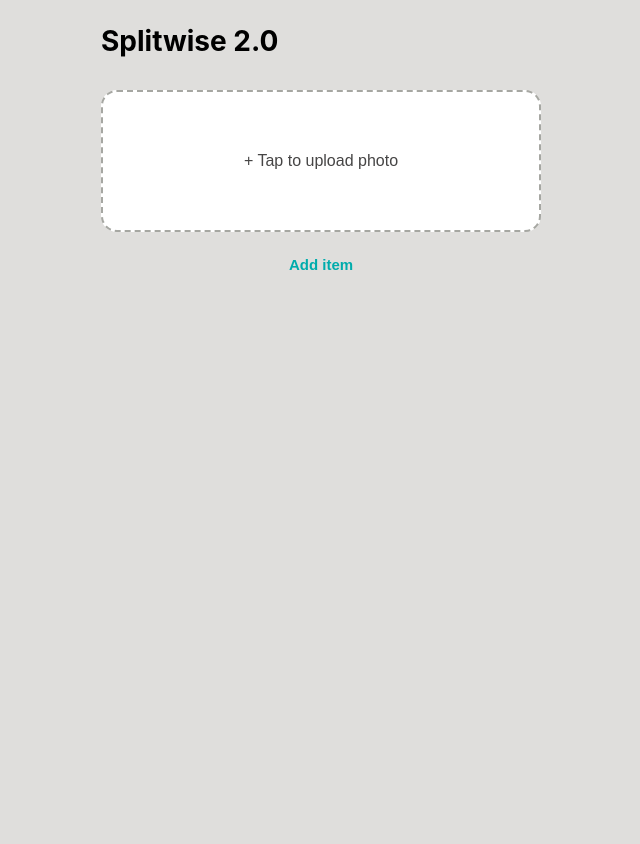
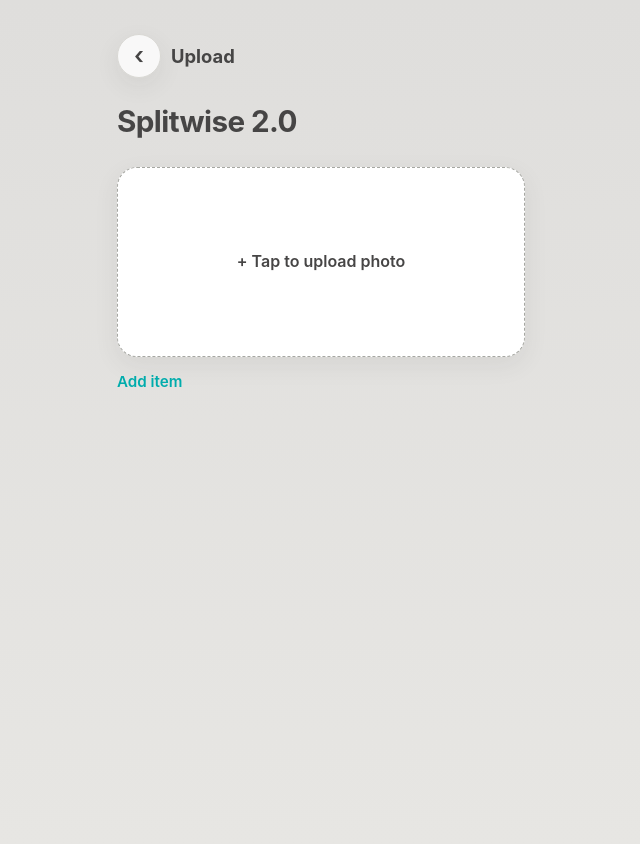
Before and after one commit to riyapanche/Splitwise-2.0, a Flask app: page / in a window 1280 px wide. Shown: the whole page, without its empty margins (319-959 px from the left). Before the commit the page ends 270 px from the top, so only its background shows below. Run offline with Flask 3, Linux system fonts and the light colour scheme.

Commit message:
changed ui to make it more ios like

```diff
--- a/static/style.css
+++ b/static/style.css
@@ -1,16 +1,41 @@
+:root {
+    --bg: #DFDEDC;
+    --accent: #00ACAC;
+    --accent-strong: #00979a;
+    --text: #464545;
+    --muted: #A6A7A2;
+    --surface: #ffffff;
+    --border: #d9d8d4;
+    --shadow: 0 8px 24px rgba(70, 69, 69, 0.08);
+}
+
 * {
     margin: 0;
     padding: 0;
     box-sizing: border-box;
 }
 
+html,
 body {
-    font-family: -apple-system, BlinkMacSystemFont, 'Segoe UI', sans-serif;
-    background-color: #DFDEDC;
-    color: #000000;
+    min-height: 100%;
+}
+
+body {
+    font-family: -apple-system, BlinkMacSystemFont, "Segoe UI", Roboto, sans-serif;
+    font-size: 16px;
+    line-height: 1.45;
+    background: linear-gradient(180deg, var(--bg) 0%, #e7e6e3 100%);
+    color: var(--text);
     max-width: 480px;
     margin: 0 auto;
     min-height: 100vh;
+    padding: calc(20px + env(safe-area-inset-top)) 18px calc(24px + env(safe-area-inset-bottom));
+}
+
+.app-shell {
+    position: relative;
+    width: 100%;
+    min-height: calc(100vh - env(safe-area-inset-top) - env(safe-area-inset-bottom));
 }
 
 .hidden {
@@ -18,74 +43,120 @@ body {
 }
 
 .screen {
-    padding: 24px 20px;
-    min-height: 100vh;
+    position: absolute;
+    inset: 0;
+    padding: 14px 18px calc(24px + env(safe-area-inset-bottom));
     display: flex;
     flex-direction: column;
+    gap: 14px;
+    opacity: 0;
+    visibility: hidden;
+    transform: translateX(18px);
+    transition: opacity 0.25s ease, transform 0.25s ease, visibility 0.25s ease;
 }
 
-.screen.hidden {
-    display: none;
+.screen:not(.hidden) {
+    opacity: 1;
+    visibility: visible;
+    transform: translateX(0);
+}
+
+.screen-topbar {
+    display: flex;
+    align-items: center;
+    gap: 10px;
+    padding-top: env(safe-area-inset-top);
+    margin-bottom: 4px;
+}
+
+.nav-back {
+    width: 44px;
+    height: 44px;
+    min-height: 44px;
+    border-radius: 999px;
+    border: 1px solid var(--border);
+    background: rgba(255, 255, 255, 0.8);
+    color: var(--text);
+    font-size: 24px;
+    line-height: 1;
+    display: inline-flex;
+    align-items: center;
+    justify-content: center;
+    padding: 0;
+    box-shadow: var(--shadow);
+}
+
+.screen-title {
+    font-size: 1.15rem;
+    font-weight: 700;
+    color: var(--text);
+    margin: 0;
 }
 
 h1 {
-    font-size: 28px;
+    font-size: 1.85rem;
     font-weight: 700;
-    color: #000000;
-    margin-bottom: 32px;
+    color: var(--text);
+    margin: 4px 0 10px;
+    letter-spacing: -0.02em;
 }
 
 h2 {
-    font-size: 22px;
+    font-size: 1.3rem;
     font-weight: 600;
-    color: #000000;
-    margin-bottom: 24px;
+    color: var(--text);
+    margin: 0;
 }
 
 .helper-text {
-    font-size: 14px;
-    color: #464545;
-    margin-bottom: 12px;
+    font-size: 0.95rem;
+    color: var(--text);
+    opacity: 0.78;
+    margin: 0;
 }
 
-/* Buttons */
+button,
+input {
+    font: inherit;
+}
+
+button {
+    min-height: 48px;
+    padding: 13px 16px;
+    border-radius: 16px;
+    border: 1px solid transparent;
+    font-weight: 600;
+    cursor: pointer;
+    transition: transform 0.15s ease, box-shadow 0.15s ease, background-color 0.2s ease;
+    touch-action: manipulation;
+}
+
+button:active {
+    transform: scale(0.98);
+}
+
 .btn-primary {
-    background-color: #00ACAC;
+    background: linear-gradient(180deg, var(--accent) 0%, var(--accent-strong) 100%);
     color: #ffffff;
-    border: none;
-    border-radius: 12px;
-    padding: 16px;
-    font-size: 16px;
-    font-weight: 600;
+    box-shadow: 0 8px 18px rgba(0, 172, 172, 0.25);
     width: 100%;
-    cursor: pointer;
 }
 
 .btn-secondary {
-    background-color: #464545;
-    color: #ffffff;
-    border: none;
-    border-radius: 12px;
-    padding: 16px;
-    font-size: 16px;
-    font-weight: 600;
+    background: var(--surface);
+    color: var(--text);
+    border-color: var(--border);
+    box-shadow: var(--shadow);
     width: 100%;
-    cursor: pointer;
 }
 
 .btn-ghost {
-    background-color: transparent;
-    color: #464545;
-    border: 2px solid #A6A7A2;
-    border-radius: 12px;
-    padding: 16px;
-    font-size: 16px;
-    font-weight: 600;
+    background: transparent;
+    color: var(--accent);
+    border-color: rgba(0, 172, 172, 0.24);
     width: 100%;
-    cursor: pointer;
 }
 
-/* Upload screen */
 #upload {
     position: absolute;
     width: 0;
@@ -94,184 +165,162 @@ h2 {
 }
 
 #upload-btn {
-    background-color: #ffffff;
-    border: 2px dashed #A6A7A2;
-    border-radius: 16px;
-    padding: 60px 20px;
-    font-size: 16px;
-    color: #464545;
+    background: var(--surface);
+    border: 1.5px dashed var(--muted);
+    border-radius: 20px;
+    padding: 56px 20px;
+    font-size: 1rem;
+    color: var(--text);
     width: 100%;
-    cursor: pointer;
-    margin-bottom: 16px;
+    min-height: 190px;
+    display: grid;
+    place-items: center;
+    box-shadow: var(--shadow);
 }
 
 #add-item-btn {
-    background-color: transparent;
+    background: transparent;
     border: none;
-    color: #00ACAC;
-    font-size: 15px;
+    color: var(--accent);
+    font-size: 0.95rem;
     font-weight: 600;
     cursor: pointer;
-    padding: 8px 0;
+    padding: 0;
+    min-height: auto;
+    align-self: flex-start;
 }
 
-/* Scan screen */
 #preview {
     width: 100%;
-    border-radius: 16px;
-    margin-bottom: 20px;
+    border-radius: 20px;
+    margin-bottom: 4px;
+    box-shadow: var(--shadow);
+    object-fit: cover;
 }
 
 #status {
     text-align: center;
-    color: #464545;
-    font-size: 14px;
-    margin-top: 12px;
+    color: var(--text);
+    font-size: 0.95rem;
+    opacity: 0.8;
 }
 
-/* Items screen */
 #screen-items {
     gap: 12px;
 }
 
 #preview-thumb {
     width: 100%;
-    max-height: 160px;
+    max-height: 180px;
     object-fit: cover;
-    border-radius: 12px;
-    margin-bottom: 4px;
+    border-radius: 20px;
+    box-shadow: var(--shadow);
 }
 
-#items-list {
-    list-style: none;
-    flex: 1;
-    overflow-y: auto;
-}
-
-#items-list li {
-    background-color: #ffffff;
-    border-radius: 12px;
-    padding: 14px 16px;
-    margin-bottom: 8px;
-    font-size: 15px;
-    color: #000000;
-    display: flex;
-    align-items: center;
-    gap: 12px;
-}
-
-#manual-add-row {
-    display: flex;
-    gap: 8px;
-    margin-bottom: 12px;
-}
-
-#manual-item-name {
-    flex: 2;
-    padding: 12px 16px;
-    border-radius: 12px;
-    border: 1.5px solid #A6A7A2;
-    background: #ffffff;
-    font-size: 15px;
-}
-
-#manual-item-price {
-    flex: 1;
-    padding: 12px 16px;
-    border-radius: 12px;
-    border: 1.5px solid #A6A7A2;
-    background: #ffffff;
-    font-size: 15px;
-}
-
-#manual-add-btn {
-    background-color: #00ACAC;
-    color: #ffffff;
-    border: none;
-    border-radius: 12px;
-    width: 48px;
-    font-size: 22px;
-    cursor: pointer;
-}
-
-/* Assign screen */
-.search-row {
-    display: flex;
-    gap: 8px;
-    margin-bottom: 12px;
-}
-
-#search-people {
-    flex: 1;
-    padding: 12px 16px;
-    border-radius: 12px;
-    border: 1.5px solid #A6A7A2;
-    background: #ffffff;
-    font-size: 15px;
-    color: #000000;
-}
-
-#add-person-btn {
-    background-color: #00ACAC;
-    color: #ffffff;
-    border: none;
-    border-radius: 12px;
-    width: 48px;
-    font-size: 22px;
-    cursor: pointer;
-}
-
+#items-list,
 #people-list,
 #assign-items-list,
 #summary-list {
     list-style: none;
     display: flex;
     flex-direction: column;
-    gap: 8px;
+    gap: 10px;
 }
 
-#people-list {
+#items-list {
     flex: 1;
+    overflow-y: auto;
+}
+
+#items-list li,
+#summary-list li {
+    background: var(--surface);
+    border: 1px solid var(--border);
+    border-radius: 16px;
+    padding: 14px 16px;
+    font-size: 0.96rem;
+    color: var(--text);
+    display: flex;
+    align-items: center;
+    gap: 12px;
+    box-shadow: var(--shadow);
+}
+
+#manual-add-row,
+.search-row {
+    display: flex;
+    gap: 10px;
+    margin-top: 2px;
+}
+
+#manual-item-name,
+#manual-item-price,
+#search-people {
+    padding: 13px 14px;
+    border-radius: 16px;
+    border: 1px solid var(--border);
+    background: var(--surface);
+    font-size: 0.96rem;
+    color: var(--text);
+    min-height: 48px;
+}
+
+#manual-item-name {
+    flex: 2;
+}
+
+#manual-item-price {
+    flex: 1;
+    max-width: 110px;
+}
+
+#manual-add-btn,
+#add-person-btn {
+    width: 48px;
+    min-width: 48px;
+    padding: 0;
+    font-size: 22px;
+    background: var(--accent);
+    color: #ffffff;
+    border: none;
 }
 
 .person-btn,
 .assign-item-btn {
     width: 100%;
-    background-color: #ffffff;
-    border: 1px solid #A6A7A2;
-    border-radius: 12px;
-    padding: 12px 14px;
+    background: var(--surface);
+    border: 1px solid var(--border);
+    border-radius: 16px;
+    padding: 13px 14px;
     text-align: left;
-    font-size: 15px;
-    cursor: pointer;
+    font-size: 0.95rem;
+    color: var(--text);
+    box-shadow: var(--shadow);
 }
 
 .person-btn.active {
-    border-color: #00ACAC;
-    background-color: #E6F8F8;
+    border-color: var(--accent);
+    background: #eaf8f8;
 }
 
 .assign-item-btn.assigned {
-    background-color: #F4F5EF;
+    background: #f5f5ef;
 }
 
 .assign-item-btn small {
     display: block;
-    color: #464545;
-    font-size: 13px;
+    color: var(--text);
+    font-size: 0.85rem;
+    opacity: 0.8;
     margin-top: 4px;
 }
 
-/* Summary screen */
 #summary-list {
     flex: 1;
 }
 
 #summary-list li {
-    background-color: #ffffff;
-    border-radius: 12px;
-    padding: 14px 16px;
-    font-size: 15px;
+    justify-content: space-between;
 }
 
 .mt-auto {
--- a/templates/index.html
+++ b/templates/index.html
@@ -1,12 +1,19 @@
 <!DOCTYPE html>
 <html>
     <head>
+        <meta charset="utf-8">
+        <meta name="viewport" content="width=device-width, initial-scale=1, viewport-fit=cover">
         <title>Splitwise</title>
         <link rel="stylesheet" href="/static/style.css">
     </head>
     <body>
+        <div class="app-shell">
             <!-- Screen 1: Upload -->
             <div id="screen-upload" class="screen">
+                <div class="screen-topbar">
+                    <button type="button" class="nav-back" aria-label="Back">‹</button>
+                    <h2 class="screen-title">Upload</h2>
+                </div>
                 <h1>Splitwise 2.0</h1>
                 <input type="file" id="upload" accept="image/*">
                 <button type="button" id="upload-btn">+ Tap to upload photo</button>
@@ -15,6 +22,10 @@
 
             <!-- Screen 2: Scan -->
             <div id="screen-scan" class="screen hidden">
+                <div class="screen-topbar">
+                    <button type="button" class="nav-back" aria-label="Back">‹</button>
+                    <h2 class="screen-title">Scan</h2>
+                </div>
                 <img id="preview" style="max-width: 100%;">
                 <button id="scan-btn" class="btn-primary">Scan Receipt</button>
                 <p id="status"></p>
@@ -22,6 +33,10 @@
 
             <!-- Screen 3: Items -->
             <div id="screen-items" class="screen hidden">
+                <div class="screen-topbar">
+                    <button type="button" class="nav-back" aria-label="Back">‹</button>
+                    <h2 class="screen-title">Items</h2>
+                </div>
                 <img id="preview-thumb">
                 <button id="rescan-btn" class="btn-ghost">Rescan</button>
                 <ul id="items-list"></ul>
@@ -37,7 +52,10 @@
 
             <!-- Screen 4: Assign -->
             <div id="screen-assign" class="screen hidden">
-        <h2>Assign</h2>
+                <div class="screen-topbar">
+                    <button type="button" class="nav-back" aria-label="Back">‹</button>
+                    <h2 class="screen-title">Assign</h2>
+                </div>
                 <div class="search-row">
                     <input type="text" id="search-people" placeholder="Add person">
                     <button id="add-person-btn">+</button>
@@ -50,11 +68,16 @@
 
             <!-- Screen 5: Summary -->
             <div id="screen-summary" class="screen hidden">
+                <div class="screen-topbar">
+                    <button type="button" class="nav-back" aria-label="Back">‹</button>
+                    <h2 class="screen-title">Summary</h2>
+                </div>
                 <button id="edit-btn" class="btn-ghost">Edit</button>
                 <p id="summary-hint" class="helper-text"></p>
                 <ul id="summary-list"></ul>
                 <button id="confirm-btn" class="btn-primary mt-auto">Confirm</button>
             </div>
+        </div>
 
         <script src="/static/app.js"></script>
     </body>
```
Lines whose indentation alone changed are shown as unchanged.
